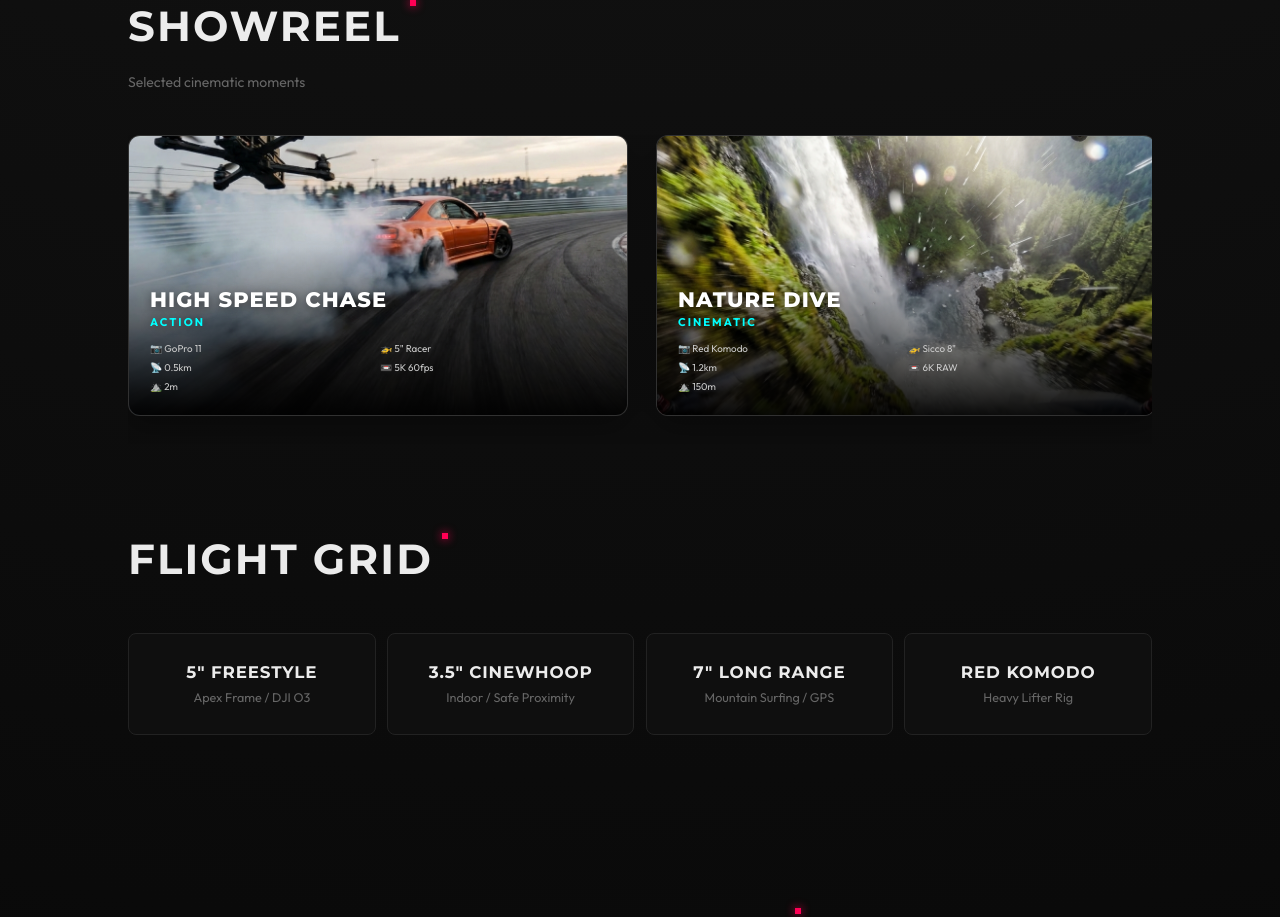
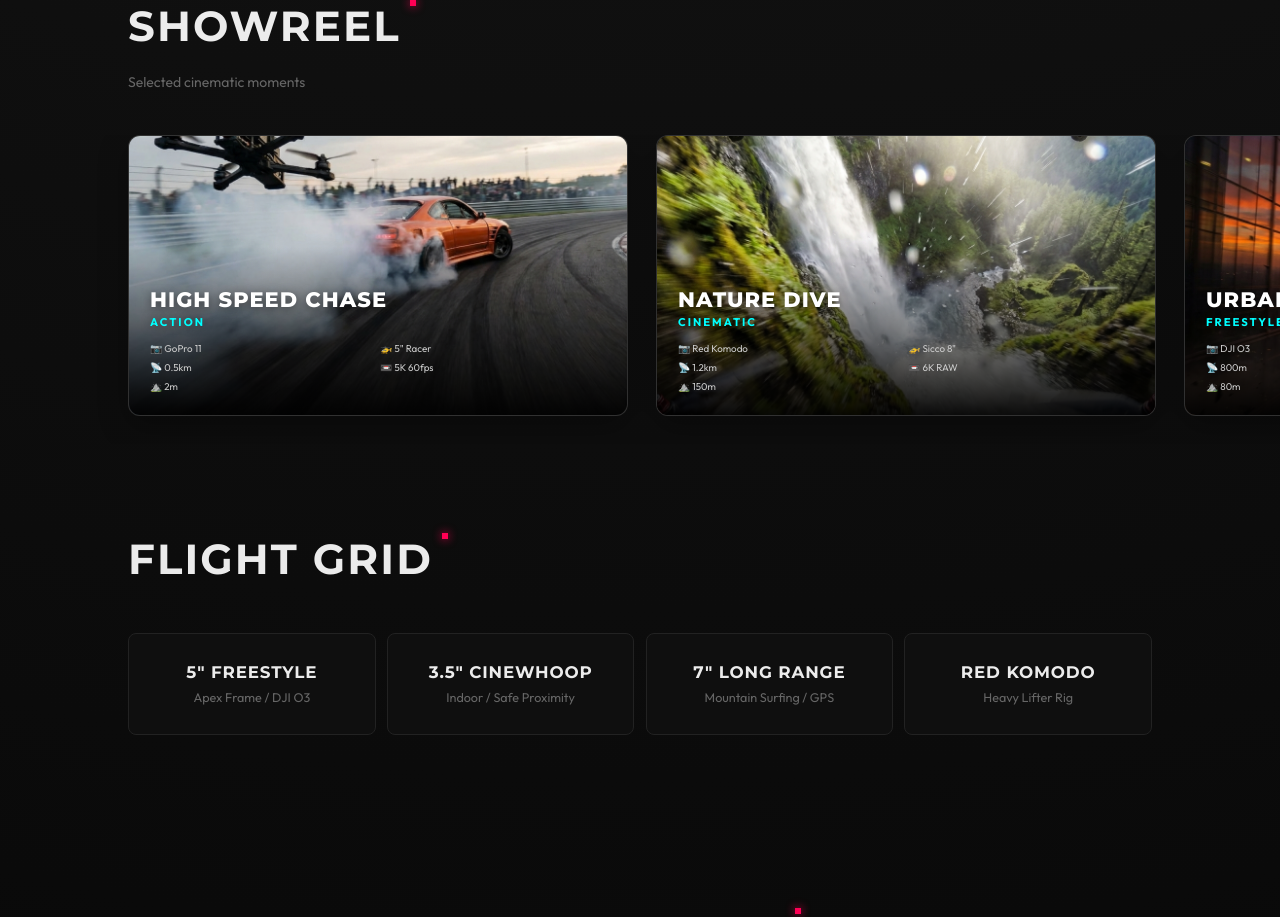
Before and after one commit to zepher-23/AryanDemo, a React (Vite) app: page / in a window 1280 px wide. Shown: the part 2120-3037 px from the top of the page. Built offline with nearby package versions, Linux system fonts and the light colour scheme.

Commit message:
added FAQ, and fixed layout

```diff
--- a/src/App.css
+++ b/src/App.css
@@ -518,6 +518,13 @@ nav.scrolled {
     padding: 6rem 10%;
   }
 
+  #showreel .highlight-scroll {
+    width: 100vw;
+    margin-left: calc(50% - 50vw);
+    padding-left: 10vw;
+    padding-right: 10vw;
+  }
+
   .hero h1 {
     font-size: 5rem;
   }
@@ -779,9 +786,9 @@ nav.scrolled {
   overflow-x: auto;
   scroll-snap-type: x mandatory;
   padding-bottom: 2rem;
-  padding-left: 1.25rem;
-  padding-right: 1.25rem;
-  margin: 0 -1.25rem;
+  padding-left: 1.5rem;
+  padding-right: 1.5rem;
+  margin: 0 -1.5rem;
   /* Full bleed on mobile */
   scrollbar-width: none;
   -ms-overflow-style: none;
```
